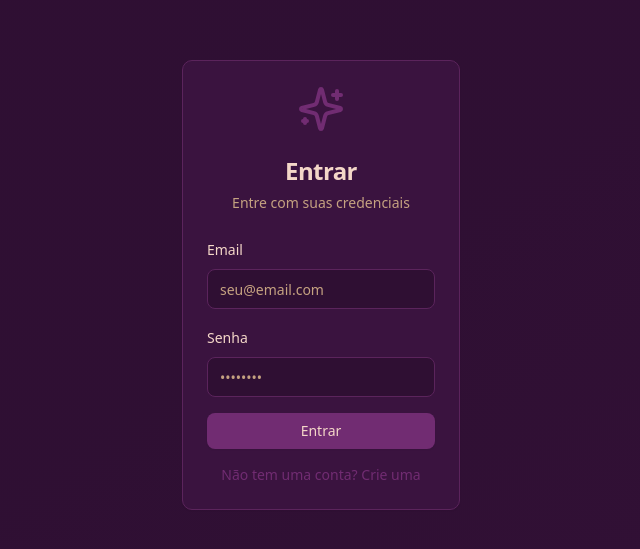
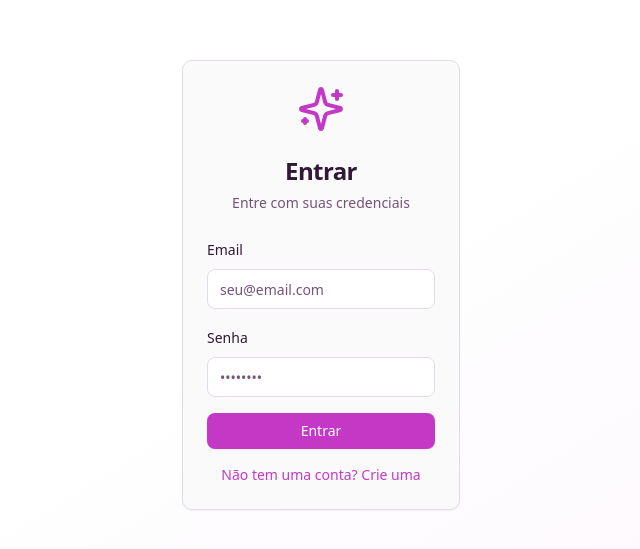
Before and after one commit to felipem-svg/react-component-sync, a React (Vite) app: page /login in a window 1280 px wide. Shown: the part 115-664 px from the top of the page, without its empty margins (319-959 px from the left). Built offline with nearby package versions, Linux system fonts and the light colour scheme; the HTML template or start-up script is replaced by a standard one.

Commit message:
Refine front-end visuals
- Lighten the overall UI while preserving purple, gold, and white palette
- Update design system tokens for softer backgrounds, subtle gradients, and increased white space
- Apply lighter light mode with preserved branding colors across components

```diff
--- a/src/index.css
+++ b/src/index.css
@@ -8,91 +8,85 @@ All colors MUST be HSL.
 
 @layer base {
   :root {
-    --background: 293 54% 13%;
-    --foreground: 21 67% 87%;
+    --background: 0 0% 100%;
+    --foreground: 293 40% 15%;
 
-    --card: 293 54% 16%;
-    --card-foreground: 21 67% 87%;
+    --card: 0 0% 98%;
+    --card-foreground: 293 40% 15%;
 
-    --popover: 293 54% 16%;
-    --popover-foreground: 21 67% 87%;
+    --popover: 0 0% 100%;
+    --popover-foreground: 293 40% 15%;
 
-    --primary: 299 44% 31%;
-    --primary-foreground: 21 67% 87%;
+    --primary: 299 55% 50%;
+    --primary-foreground: 0 0% 100%;
 
-    --secondary: 308 35% 45%;
-    --secondary-foreground: 21 67% 87%;
+    --secondary: 308 45% 70%;
+    --secondary-foreground: 293 40% 15%;
 
-    --muted: 293 54% 20%;
-    --muted-foreground: 29 37% 64%;
+    --muted: 293 15% 95%;
+    --muted-foreground: 293 20% 40%;
 
-    --accent: 308 35% 45%;
-    --accent-foreground: 21 67% 87%;
+    --accent: 43 80% 65%;
+    --accent-foreground: 293 40% 15%;
 
     --destructive: 0 84.2% 60.2%;
-    --destructive-foreground: 21 67% 87%;
+    --destructive-foreground: 0 0% 100%;
 
-    --border: 299 44% 25%;
-    --input: 299 44% 25%;
-    --ring: 308 35% 45%;
+    --border: 293 20% 88%;
+    --input: 293 20% 88%;
+    --ring: 299 55% 50%;
 
     --radius: 0.625rem;
 
     --shadow-xs: 0 1px 2px 0 rgb(0 0 0 / 0.05);
+    --shadow-elegant: 0 10px 30px -10px hsl(299 55% 50% / 0.15);
 
-    --sidebar-background: 293 54% 13%;
-
-    --sidebar-foreground: 21 67% 87%;
-
-    --sidebar-primary: 299 44% 31%;
-
-    --sidebar-primary-foreground: 21 67% 87%;
-
-    --sidebar-accent: 308 35% 45%;
-
-    --sidebar-accent-foreground: 21 67% 87%;
-
-    --sidebar-border: 299 44% 25%;
-
-    --sidebar-ring: 308 35% 45%;
+    --sidebar-background: 0 0% 100%;
+    --sidebar-foreground: 293 40% 15%;
+    --sidebar-primary: 299 55% 50%;
+    --sidebar-primary-foreground: 0 0% 100%;
+    --sidebar-accent: 308 45% 70%;
+    --sidebar-accent-foreground: 293 40% 15%;
+    --sidebar-border: 293 20% 88%;
+    --sidebar-ring: 299 55% 50%;
   }
 
   .dark {
-    --background: 293 54% 13%;
-    --foreground: 21 67% 87%;
+    --background: 293 30% 10%;
+    --foreground: 0 0% 98%;
 
-    --card: 293 54% 16%;
-    --card-foreground: 21 67% 87%;
+    --card: 293 25% 14%;
+    --card-foreground: 0 0% 98%;
 
-    --popover: 293 54% 16%;
-    --popover-foreground: 21 67% 87%;
+    --popover: 293 25% 14%;
+    --popover-foreground: 0 0% 98%;
 
-    --primary: 299 44% 31%;
-    --primary-foreground: 21 67% 87%;
+    --primary: 299 55% 55%;
+    --primary-foreground: 0 0% 100%;
 
-    --secondary: 308 35% 45%;
-    --secondary-foreground: 21 67% 87%;
+    --secondary: 308 45% 65%;
+    --secondary-foreground: 0 0% 100%;
 
-    --muted: 293 54% 20%;
-    --muted-foreground: 29 37% 64%;
+    --muted: 293 20% 18%;
+    --muted-foreground: 293 10% 65%;
 
-    --accent: 308 35% 45%;
-    --accent-foreground: 21 67% 87%;
+    --accent: 43 80% 60%;
+    --accent-foreground: 0 0% 100%;
 
-    --destructive: 0 62.8% 30.6%;
-    --destructive-foreground: 21 67% 87%;
+    --destructive: 0 62.8% 50%;
+    --destructive-foreground: 0 0% 100%;
 
-    --border: 299 44% 25%;
-    --input: 299 44% 25%;
-    --ring: 308 35% 45%;
-    --sidebar-background: 293 54% 13%;
-    --sidebar-foreground: 21 67% 87%;
-    --sidebar-primary: 299 44% 31%;
-    --sidebar-primary-foreground: 21 67% 87%;
-    --sidebar-accent: 308 35% 45%;
-    --sidebar-accent-foreground: 21 67% 87%;
-    --sidebar-border: 299 44% 25%;
-    --sidebar-ring: 308 35% 45%;
+    --border: 293 20% 22%;
+    --input: 293 20% 22%;
+    --ring: 299 55% 55%;
+    --sidebar-background: 293 30% 10%;
+    --sidebar-foreground: 0 0% 98%;
+    --sidebar-primary: 299 55% 55%;
+    --sidebar-primary-foreground: 0 0% 100%;
+    --sidebar-accent: 308 45% 65%;
+    --sidebar-accent-foreground: 0 0% 100%;
+    --sidebar-border: 293 20% 22%;
+    --sidebar-ring: 299 55% 55%;
   }
 }
 
--- a/src/pages/Index.tsx
+++ b/src/pages/Index.tsx
@@ -152,7 +152,7 @@ const Index = () => {
     return (
       <div className="min-h-screen flex items-center justify-center bg-background">
         <div className="text-center">
-          <div className="animate-spin rounded-full h-12 w-12 border-b-2 border-[#9B4B8A] mx-auto"></div>
+          <div className="animate-spin rounded-full h-12 w-12 border-b-2 border-primary mx-auto"></div>
           <p className="mt-4 text-muted-foreground">Carregando...</p>
         </div>
       </div>
@@ -166,8 +166,8 @@ const Index = () => {
 
       {/* Hero Section */}
       <section className="relative py-20 md:py-28 flex items-center justify-center px-3 sm:px-4 overflow-hidden pt-16">
-        <div className="absolute inset-0 bg-gradient-to-br from-[#722E73]/20 via-background to-background" />
-        <div className="absolute inset-0 bg-[radial-gradient(ellipse_at_top,_var(--tw-gradient-stops))] from-[#9B4B8A]/10 via-transparent to-transparent" />
+        <div className="absolute inset-0 bg-gradient-to-br from-primary/5 via-background to-accent/5" />
+        <div className="absolute inset-0 bg-[radial-gradient(ellipse_at_top,_var(--tw-gradient-stops))] from-primary/8 via-transparent to-transparent" />
 
         <div className="grid lg:grid-cols-2 gap-8 items-center z-10 max-w-6xl mx-auto w-full">
           {/* Coluna 1: Texto */}
@@ -187,7 +187,7 @@ const Index = () => {
                 word="Roleta da Sorte"
                 duration={0.5}
                 delayMultiple={0.1}
-                className="text-3xl sm:text-5xl md:text-7xl font-bold bg-clip-text text-transparent bg-gradient-to-r from-[#722E73] via-[#9B4B8A] to-[#C2A083]"
+                className="text-3xl sm:text-5xl md:text-7xl font-bold bg-clip-text text-transparent bg-gradient-to-r from-primary via-secondary to-accent"
                 spacing="space-x-0.5 sm:space-x-1 md:space-x-2"
               />
             </motion.div>
@@ -233,10 +233,10 @@ const Index = () => {
               <img
                 src="/owner-photo.jpg"
                 alt="Criadora da Roleta da Sorte"
-                className="w-64 h-64 md:w-80 md:h-80 rounded-full object-cover border-4 border-[#C2A083] ring-4 ring-[#9B4B8A]/30 shadow-2xl shadow-[#722E73]/50"
+                className="w-64 h-64 md:w-80 md:h-80 rounded-full object-cover border-4 border-accent ring-4 ring-primary/20 shadow-2xl shadow-primary/30"
               />
               {/* Glow effect */}
-              <div className="absolute inset-0 rounded-full bg-gradient-to-br from-[#9B4B8A]/20 to-[#C2A083]/20 blur-xl -z-10" />
+              <div className="absolute inset-0 rounded-full bg-gradient-to-br from-primary/10 to-accent/10 blur-xl -z-10" />
             </motion.div>
           </motion.div>
         </div>
@@ -245,7 +245,7 @@ const Index = () => {
 
 
       {/* Roulette Section */}
-      <section id="roulette" className="relative py-16 md:py-24 px-3 sm:px-4 overflow-hidden bg-gradient-to-b from-background via-[#311035]/30 to-background">
+      <section id="roulette" className="relative py-16 md:py-24 px-3 sm:px-4 overflow-hidden bg-gradient-to-b from-background via-muted/30 to-background">
         <div className="max-w-7xl mx-auto">
           {/* Title */}
           <motion.div
@@ -288,7 +288,7 @@ const Index = () => {
       </section>
 
       {/* About Section */}
-      <section className="py-20 px-3 sm:px-4 bg-gradient-to-br from-[#311035] via-[#722E73]/10 to-[#311035]">
+      <section className="py-20 px-3 sm:px-4 bg-gradient-to-br from-muted/20 via-background to-muted/20">
         <div className="max-w-6xl mx-auto">
           <motion.div
             initial={{ opacity: 0, y: 20 }}
@@ -306,9 +306,9 @@ const Index = () => {
                 <img
                   src="/owner-photo.jpg"
                   alt="Criadora"
-                  className="w-80 h-96 md:w-96 md:h-[28rem] rounded-2xl object-cover border-4 border-[#C2A083] shadow-2xl shadow-[#722E73]/50"
+                  className="w-80 h-96 md:w-96 md:h-[28rem] rounded-2xl object-cover border-4 border-accent shadow-2xl shadow-primary/20"
                 />
-                <div className="absolute -bottom-4 -right-4 w-32 h-32 bg-gradient-to-br from-[#9B4B8A] to-[#722E73] rounded-full blur-3xl opacity-50" />
+                <div className="absolute -bottom-4 -right-4 w-32 h-32 bg-gradient-to-br from-primary to-secondary rounded-full blur-3xl opacity-30" />
               </div>
             </motion.div>
 
@@ -322,7 +322,7 @@ const Index = () => {
               >
                 <h2 className="text-3xl md:text-5xl font-bold text-foreground mb-4">
                   Conheça Quem Criou{" "}
-                  <span className="bg-gradient-to-r from-[#9B4B8A] to-[#C2A083] bg-clip-text text-transparent">
+                  <span className="bg-gradient-to-r from-primary to-accent bg-clip-text text-transparent">
                     Tudo Isso
                   </span>
                 </h2>
@@ -334,15 +334,15 @@ const Index = () => {
                   uma experiência mágica! ✨
                 </p>
                 <div className="flex flex-wrap gap-4 justify-center lg:justify-start">
-                  <div className="flex items-center gap-2 bg-[#722E73]/20 px-4 py-2 rounded-full border border-[#9B4B8A]/30">
+                  <div className="flex items-center gap-2 bg-primary/10 px-4 py-2 rounded-full border border-primary/30">
                     <span className="text-2xl">🎯</span>
                     <span className="text-sm text-foreground">Sorteios Justos</span>
                   </div>
-                  <div className="flex items-center gap-2 bg-[#722E73]/20 px-4 py-2 rounded-full border border-[#9B4B8A]/30">
+                  <div className="flex items-center gap-2 bg-secondary/10 px-4 py-2 rounded-full border border-secondary/30">
                     <span className="text-2xl">✨</span>
                     <span className="text-sm text-foreground">Design Mágico</span>
                   </div>
-                  <div className="flex items-center gap-2 bg-[#722E73]/20 px-4 py-2 rounded-full border border-[#9B4B8A]/30">
+                  <div className="flex items-center gap-2 bg-accent/10 px-4 py-2 rounded-full border border-accent/30">
                     <span className="text-2xl">💜</span>
                     <span className="text-sm text-foreground">Feito com Amor</span>
                   </div>
@@ -354,7 +354,7 @@ const Index = () => {
       </section>
 
       {/* Rewards Section */}
-      <section className="py-20 px-3 sm:px-4 bg-[#311035]/50">
+      <section className="py-20 px-3 sm:px-4 bg-muted/20">
         <div className="max-w-6xl mx-auto">
           <motion.div
             initial={{ opacity: 0, y: 20 }}
@@ -389,7 +389,7 @@ const Index = () => {
       </section>
 
       {/* Final CTA */}
-      <section className="py-20 px-3 sm:px-4 bg-[#311035]/50">
+      <section className="py-20 px-3 sm:px-4 bg-gradient-to-b from-background to-muted/30">
         <div className="max-w-4xl mx-auto text-center">
           <motion.div
             initial={{ opacity: 0, y: 20 }}
@@ -414,14 +414,14 @@ const Index = () => {
       </section>
 
       {/* Footer */}
-      <footer className="py-8 px-4 border-t border-border bg-[#311035]/80">
+      <footer className="py-8 px-4 border-t border-border bg-muted/50">
         <div className="max-w-6xl mx-auto">
           <div className="flex flex-col md:flex-row items-center justify-between gap-4">
             <div className="flex items-center gap-3">
               <img
                 src="/owner-photo.jpg"
                 alt="Criadora"
-                className="w-10 h-10 rounded-full object-cover border-2 border-[#C2A083]"
+                className="w-10 h-10 rounded-full object-cover border-2 border-accent"
               />
               <p className="text-muted-foreground text-sm">
                 © 2024 Roleta da Sorte • Criado com ❤️
```
